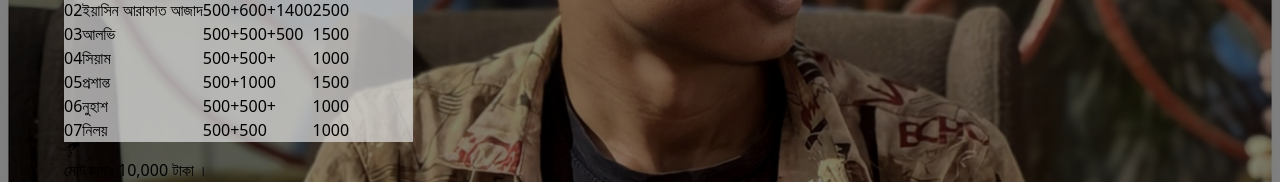
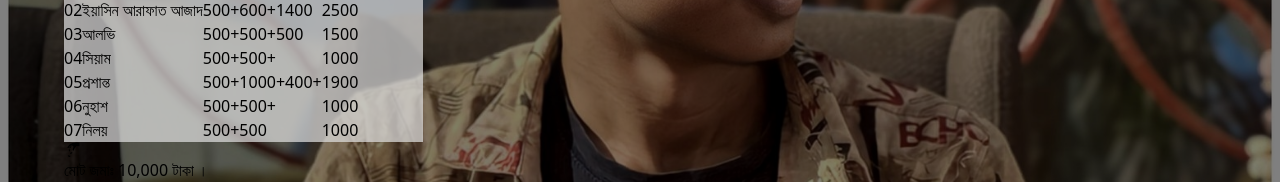
Before and after one commit to YasinArafatAjad/milly, a React (Vite) app: page /lenden in a window 1280 px wide. Shown: the part 574-758 px from the top of the page. Built offline with nearby package versions, Linux system fonts and the light colour scheme.

Commit message:
Data Update

```diff
--- a/src/Component/Lenden/Lenden.jsx
+++ b/src/Component/Lenden/Lenden.jsx
@@ -44,8 +44,8 @@ const lenden = () => {
                             <tr>
                                 <td className="py-3 px-1 text-lg text-[#222] font-sans capitalize border-2">05</td>
                                 <td className="py-3 px-1 text-lg text-[#222] font-sans capitalize border-2">প্রশান্ত</td>
-                                <td className="py-3 px-1 text-lg text-[#222] font-sans capitalize border-2">500+1000</td>
-                                <td className="py-3 px-1 text-lg text-[#222] font-sans capitalize border-2">1500</td>
+                                <td className="py-3 px-1 text-lg text-[#222] font-sans capitalize border-2">500+1000+400+</td>
+                                <td className="py-3 px-1 text-lg text-[#222] font-sans capitalize border-2">1900</td>
                             </tr>
                             <tr>
                                 <td className="py-3 px-1 text-lg text-[#222] font-sans capitalize border-2">06</td>
```
